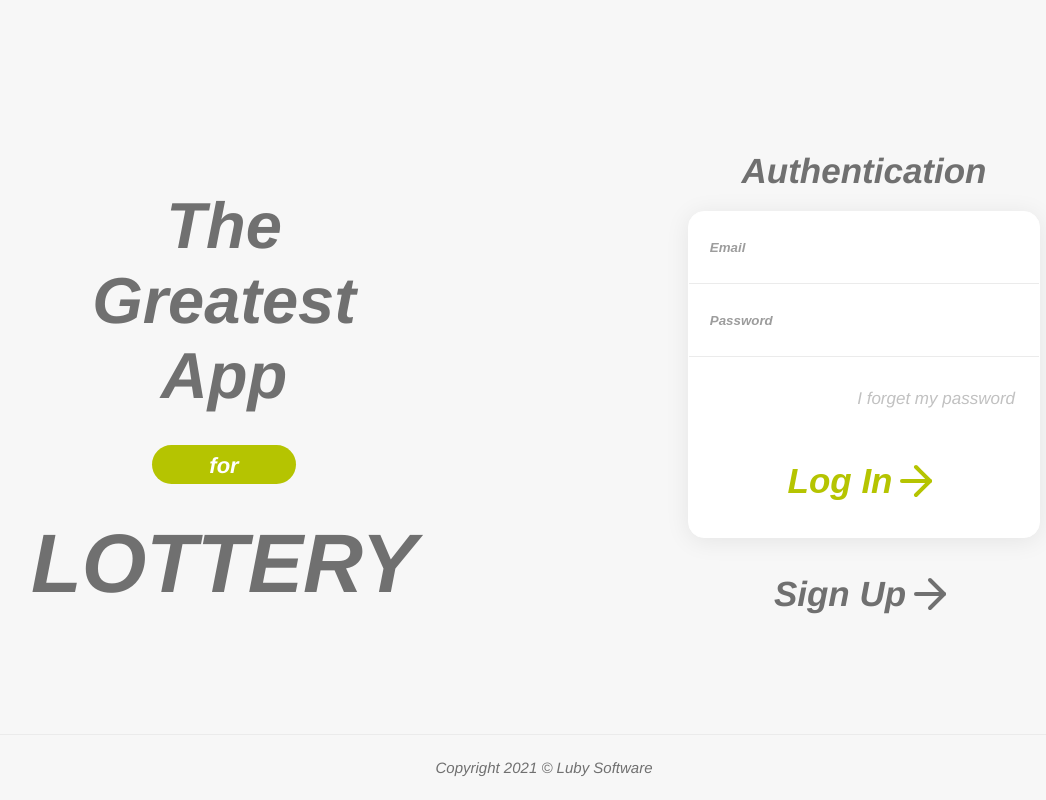
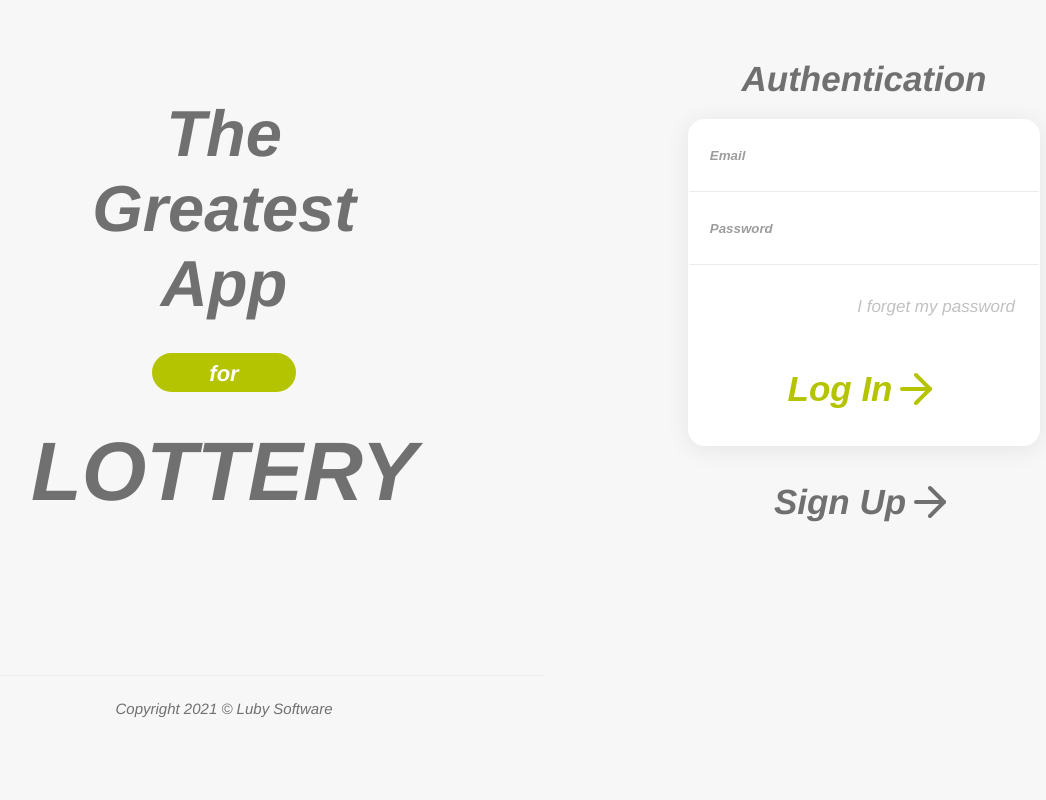
Before and after one commit to martinsgabriel1956/tgl-web, a React (Create React App) app: page /login in a window 1280 px wide. Shown: the whole page, without its empty margins (96-1142 px from the left). Built offline with nearby package versions, Linux system fonts and the light colour scheme.

Commit message:
feat: footer added in reset password page

```diff
--- a/public/index.html
+++ b/public/index.html
@@ -2,7 +2,7 @@
 <html lang="en">
   <head>
     <meta charset="utf-8" />
-    <meta name="viewport" content="width=device-width, initial-scale=1" />
+    <meta name="viewport" content="width=device-width, initial-scale=1, minimum-scale=1" />
     <title>React Lottery</title>
   </head>
   <body>
--- a/src/components/UI/ButtonGray/styles.ts
+++ b/src/components/UI/ButtonGray/styles.ts
@@ -21,4 +21,8 @@
   background-color: transparent;
   color: #707070;
   margin: 1rem auto 2rem;
+
+  @media (max-width: 767px) {
+    margin: 1rem auto 6rem;
+  }
 `;
--- a/src/components/UI/Footer/styles.ts
+++ b/src/components/UI/Footer/styles.ts
@@ -3,7 +3,7 @@
 export const Container = styled.footer`
   background-color: transparent;
 
-  position: fixed;
+  position: sticky;
   padding: 1.5rem;
 
   width: 100%;
@@ -18,4 +18,6 @@
     font-size: 15px;
     color: #707070;
   }
+
+
 `;
--- a/src/pages/ResetPassword/index.tsx
+++ b/src/pages/ResetPassword/index.tsx
@@ -6,6 +6,7 @@
 import { Card } from "../../components/UI/Card";
 import { ResetPasswordForm } from "../../components/Form/ResetPasswordForm";
 import { ButtonGray } from "../../components/UI/ButtonGray";
+import { Footer } from "../../components/UI/Footer";
 
 export function ResetPassword() {
   return (
@@ -21,6 +22,7 @@
           Back
         </ButtonGray>
       </section>
+      <Footer />
     </Container>
   );
 }
```
